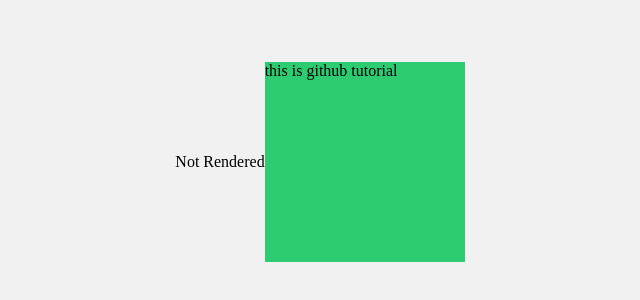
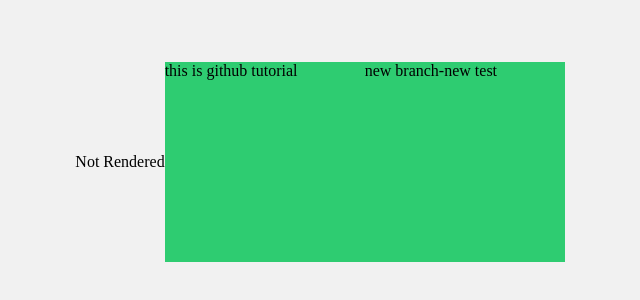
Before and after one commit to amitrajjnv2013/test, a plain HTML site: page index.html in a window 1280 px wide. Shown: the part 238-538 px from the top of the page, without its empty margins (320-960 px from the left). Drawn offline with Linux system fonts and the light colour scheme.

Commit message:
Update index.html

```diff
--- a/index.html
+++ b/index.html
@@ -9,6 +9,7 @@
 <body>
     <div id="root">Not Rendered</div>
     <div class="tutorial">this is github tutorial</div>
+    <div class="tutorial">new branch-new test</div>
 
  <script type="module" src="App.js"></script>
 </body>
```
